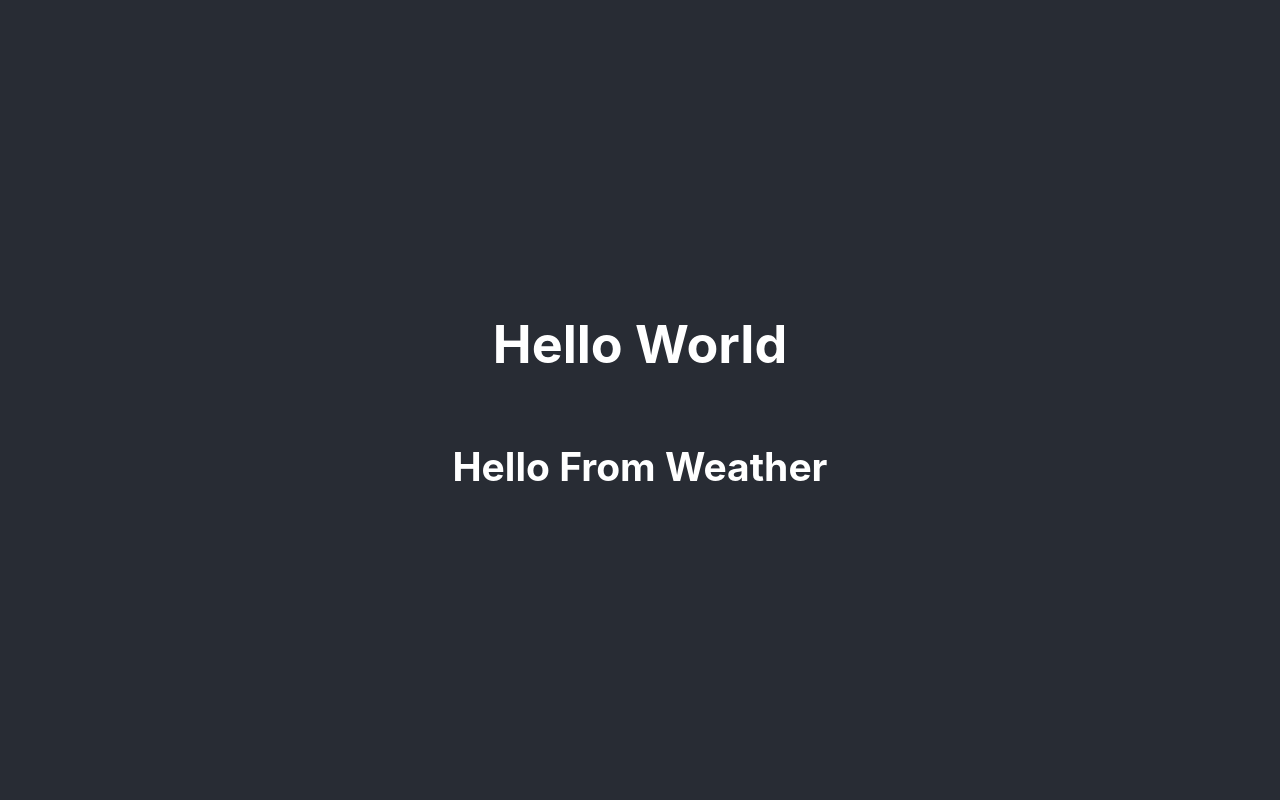
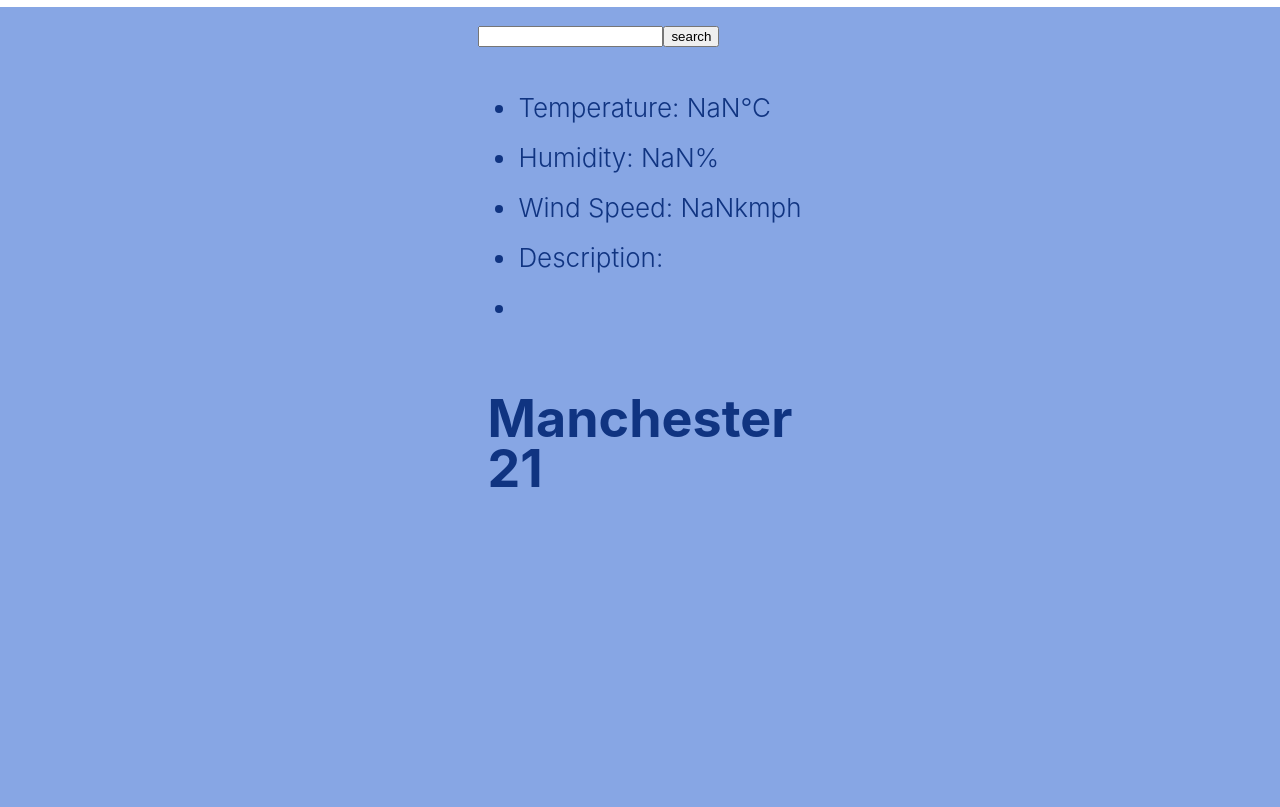
Before and after one commit to Ewarbs/react-weather, a React (Create React App) app: page / in a window 1280 px wide. Built offline with nearby package versions, Linux system fonts and the light colour scheme.

Commit message:
Intergrated code from codesandbox

```diff
--- a/src/App.css
+++ b/src/App.css
@@ -1,38 +1,27 @@
 .App {
-  text-align: center;
-}
-
-.App-logo {
-  height: 40vmin;
-  pointer-events: none;
-}
-
-@media (prefers-reduced-motion: no-preference) {
-  .App-logo {
-    animation: App-logo-spin infinite 20s linear;
-  }
+  text-align: left;
 }
 
 .App-header {
-  background-color: #282c34;
+  background-color: #87a6e4;
   min-height: 100vh;
   display: flex;
   flex-direction: column;
   align-items: center;
-  justify-content: center;
   font-size: calc(10px + 2vmin);
-  color: white;
+  color: rgb(16, 52, 129);
 }
 
 .App-link {
   color: #61dafb;
 }
 
-@keyframes App-logo-spin {
-  from {
-    transform: rotate(0deg);
-  }
-  to {
-    transform: rotate(360deg);
-  }
+.Container {
+  color: rgb(253, 253, 253);
+  font-size: 14px;
+  font-weight: 300;
+  text-align: left;
+  height: 15px;
+  line-height: 50px;
+  padding-top: 7px;
 }
--- a/src/App.js
+++ b/src/App.js
@@ -1,17 +1,22 @@
 import './App.css';
 import Weather from "./Weather";
+import Search from "./Search";
 
 function App() {
   return (
     <div className="App">
+      <div className="Container">
       <header className="App-header">
 
+       <Search />
         <h1>
-         Hello World
+       Manchester
+    <br></br>
+    21
         </h1>
         <Weather />
-
       </header>
+    </div>
     </div>
   );
 }
--- /dev/null
+++ b/src/Search.css
@@ -0,0 +1,5 @@
+form {
+  display: block;
+  font: 1rem "Fira Sans", sans-serif;
+  margin: 0.4rem 0;
+}
--- /dev/null
+++ b/src/Search.js
@@ -0,0 +1,56 @@
+import React, { useState } from "react";
+import axios from "axios";
+export default function SearchEngine() {
+  let [city, setCity] = useState("");
+  let [temperature, setTemperature] = useState({});
+  let [message, setMessage] = useState("false");
+
+  function showTemperature(response) {
+    setMessage(true);
+    setTemperature({
+      temperature: response.data.main.temp,
+      humidity: response.data.main.humidity,
+      wind: response.data.wind.speed,
+      description: response.data.weather[0].description,
+      icon: `https://duckduckgo.com/assets/weather/svg/new/rain.svg`
+    });
+  }
+
+  function handleSubmit(event) {
+    event.preventDefault();
+
+    let apiKey = `2cb3ba8336ed4eae46f0658b42878aad`;
+    let URL = `https://api.openweathermap.org/data/2.5/weather?q=${city}&appid=${apiKey}&units=metric`;
+    axios.get(URL).then(showTemperature);
+  }
+
+  function updateCity(event) {
+    setCity(event.target.value);
+  }
+
+  let form = (
+    <form onSubmit={handleSubmit}>
+      <input type="search" onChange={updateCity} />
+      <input type="submit" value="search" />
+    </form>
+  );
+  if (message) {
+    return (
+      <div>
+        {form}
+        <ul className="Forecast">
+          <li> Temperature: {Math.round(temperature.temperature)}°C</li>
+          <li> Humidity: {Math.round(temperature.humidity)}%</li>
+          <li> Wind Speed: {Math.round(temperature.wind)}kmph</li>
+          <li> Description: {temperature.description}</li>
+          <li>
+            {" "}
+            <img src={temperature.icon} alt={temperature.description} />{" "}
+          </li>
+        </ul>
+      </div>
+    );
+  } else {
+    return form;
+  }
+}
--- a/src/Weather.js
+++ b/src/Weather.js
@@ -1,6 +1,6 @@
-import React from "react";
-export default function Weather(){
-  return (
-      <h2>Hello From Weather</h2>
-  )
+import React, { useState } from "react";
+import axios from "axios";
+
+export default function Weather(props) {
+  return <div></div>;
 }
```
